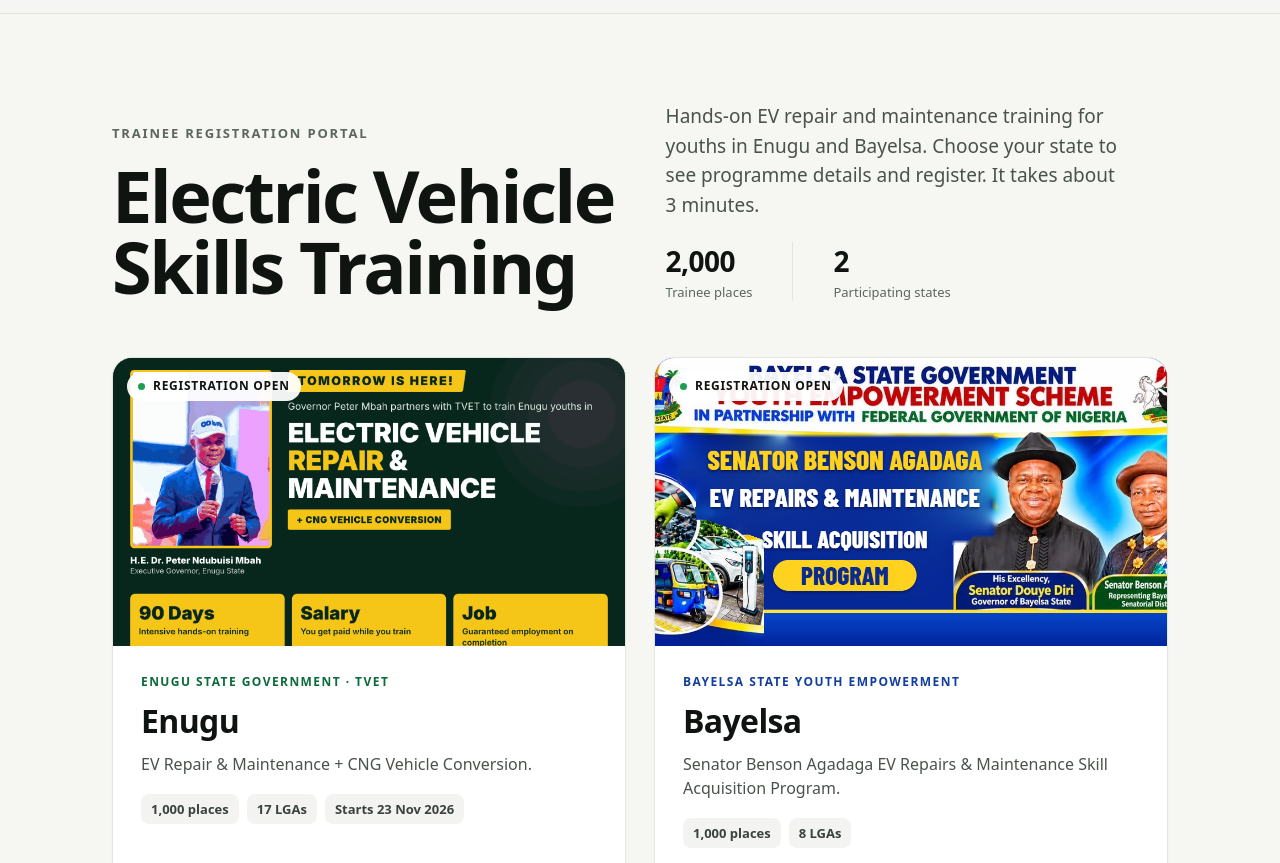
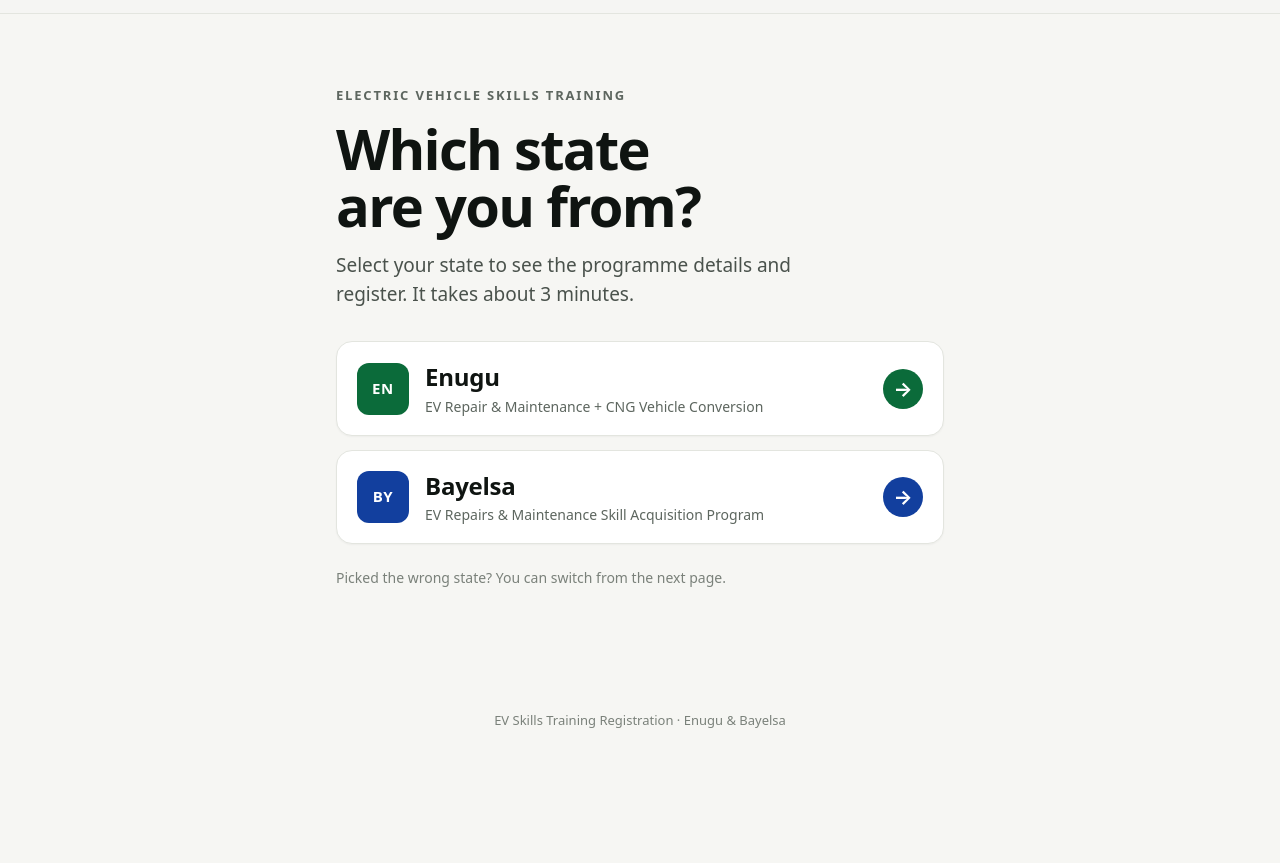
Before and after one commit to u4believe/EV-Trainee, a plain HTML site: page site/index.html in a window 1280 px wide. Shown: the part 51-914 px from the top of the page. After the commit the page ends 800 px from the top, so only its background shows below. Drawn offline with Linux system fonts and the light colour scheme.

Commit message:
Add new landing page

```diff
--- a/site/assets/app.js
+++ b/site/assets/app.js
@@ -4,8 +4,8 @@
  * against drive-by posts, not authentication.
  * ========================================================================== */
 var REG_CONFIG = {
-  endpoint: '',            // Apps Script web app URL, ends in /exec
-  token: '',               // must equal FORM_TOKEN in Script Properties
+  endpoint: 'https://script.google.com/macros/s/AKfycbzgudP9iEpdKOfjFbcbSGy8QJYxQDGclpq62u2v9_Q46kMwpyqOoMZgc06mTDBHVbke/exec',            // Apps Script web app URL, ends in /exec
+  token: '042bce7454dd4cf9979aebe24ab4bb39',               // must equal FORM_TOKEN in Script Properties
   timeoutMs: 30000,
   states: {
     Enugu: {
--- a/site/assets/styles.css
+++ b/site/assets/styles.css
@@ -47,51 +47,30 @@ button { font: inherit; }
 .brand { display: flex; align-items: center; gap: 10px; font-weight: 800; font-size: 16px; letter-spacing: -.01em; }
 .brand-mark { width: 30px; height: 30px; border-radius: 8px; background: var(--ink); color: #d7f25c; display: flex; align-items: center; justify-content: center; font-size: 13px; font-weight: 800; }
 .pill { padding: 6px 12px; border-radius: 999px; border: 1px solid #d9dcd4; font-size: 13px; font-weight: 600; color: #3a423c; white-space: nowrap; }
-.landing { max-width: 1120px; width: 100%; margin: 0 auto; padding: clamp(40px, 7vw, 88px) clamp(16px, 4vw, 32px) clamp(32px, 5vw, 56px); display: flex; flex-direction: column; gap: clamp(32px, 5vw, 56px); }
-.intro { display: grid; grid-template-columns: 1fr; gap: clamp(24px, 4vw, 56px); align-items: end; }
-@media (min-width: 900px) { .intro { grid-template-columns: 1fr 1fr; } }
-.intro-title { display: flex; flex-direction: column; gap: 18px; }
 .kicker { margin: 0; font-size: 13px; font-weight: 600; letter-spacing: .14em; text-transform: uppercase; color: #5d665f; }
-.landing h1 { margin: 0; font-size: clamp(38px, 6.4vw, 72px); line-height: .98; font-weight: 800; letter-spacing: -.035em; text-wrap: balance; }
-.intro-side { display: flex; flex-direction: column; gap: 22px; }
-.lede { margin: 0; font-size: clamp(17px, 1.6vw, 19px); line-height: 1.55; color: #4a524c; max-width: 480px; text-wrap: pretty; }
-.stats { display: flex; gap: clamp(20px, 4vw, 40px); flex-wrap: wrap; }
-.stat-n { font-size: 28px; font-weight: 800; letter-spacing: -.02em; }
-.stat-l { font-size: 13px; color: #5d665f; margin-top: 2px; }
-.stat-rule { width: 1px; background: #e3e5df; }
-.states { display: grid; grid-template-columns: 1fr; gap: clamp(16px, 2.5vw, 28px); }
-@media (min-width: 640px) { .states { grid-template-columns: 1fr 1fr; } }
-.state-card {
-  display: flex; flex-direction: column; background: #fff; border: 1px solid #e3e5df; border-radius: 20px;
-  overflow: hidden; color: var(--ink); text-decoration: none; box-shadow: 0 1px 2px rgba(15,20,17,.04);
-  transition: transform .2s ease, box-shadow .2s ease, border-color .2s ease;
+.lede { margin: 0; font-size: clamp(17px, 1.6vw, 19px); line-height: 1.55; color: #4a524c; max-width: 520px; text-wrap: pretty; }
+.ask { width: 100%; max-width: 640px; margin: 0 auto; padding: clamp(40px, 9vh, 96px) 16px 40px; display: flex; flex-direction: column; gap: 16px; }
+.ask h1 { margin: 0; font-size: clamp(34px, 6vw, 56px); line-height: 1.02; font-weight: 800; letter-spacing: -.03em; text-wrap: balance; }
+.choices { display: flex; flex-direction: column; gap: 14px; margin-top: 16px; }
+.choice {
+  display: flex; align-items: center; gap: 16px; min-height: 88px; padding: 18px 20px;
+  background: #fff; border: 1.5px solid #e3e5df; border-radius: 16px; color: var(--ink); text-decoration: none;
+  box-shadow: 0 1px 2px rgba(15,20,17,.04); transition: border-color .15s, box-shadow .15s, transform .15s;
 }
-.state-card:hover { transform: translateY(-3px); box-shadow: 0 18px 40px -18px rgba(15,20,17,.28); border-color: #cfd3cb; color: var(--ink); }
-.state-media { position: relative; aspect-ratio: 16 / 9; overflow: hidden; }
-.enugu .state-media { background: var(--enugu); }
-.bayelsa .state-media { background: var(--bayelsa); }
-.state-media img { width: 100%; height: 100%; object-fit: cover; display: block; }
-.open-badge { position: absolute; left: 14px; top: 14px; display: flex; align-items: center; gap: 8px; padding: 6px 11px; border-radius: 999px; background: rgba(255,255,255,.94); font-size: 12px; font-weight: 700; letter-spacing: .06em; text-transform: uppercase; }
-.open-badge .dot { width: 7px; height: 7px; border-radius: 50%; background: #1f9d55; }
-.state-body { display: flex; flex-direction: column; gap: 18px; padding: clamp(20px, 3vw, 28px); flex: 1; }
-.state-text { display: flex; flex-direction: column; gap: 8px; }
-.state-tag { font-size: 12px; font-weight: 600; letter-spacing: .12em; text-transform: uppercase; }
-.enugu .state-tag { color: var(--enugu); }
-.bayelsa .state-tag { color: var(--bayelsa); }
-.state-name { font-size: clamp(26px, 3.4vw, 32px); font-weight: 800; letter-spacing: -.02em; }
-.state-desc { font-size: 16px; line-height: 1.5; color: #4a524c; text-wrap: pretty; }
-.chips { display: flex; flex-wrap: wrap; gap: 8px; }
-.chips span { padding: 6px 10px; border-radius: 8px; background: #f3f4f1; font-size: 13px; font-weight: 600; color: #3a423c; }
-.state-cta { margin-top: auto; display: flex; align-items: center; justify-content: space-between; gap: 12px; padding: 14px 18px; border-radius: 12px; color: #fff; font-weight: 700; font-size: 16px; min-height: 52px; }
-.state-cta span:last-child { font-size: 20px; }
-.enugu .state-cta { background: var(--enugu); }
-.bayelsa .state-cta { background: var(--bayelsa); }
-.steps { list-style: none; margin: 0; padding: 0; display: grid; grid-template-columns: 1fr; gap: 1px; background: #e3e5df; border: 1px solid #e3e5df; border-radius: 16px; overflow: hidden; }
-@media (min-width: 720px) { .steps { grid-template-columns: repeat(3, 1fr); } }
-.steps li { background: #fff; padding: 20px 22px; display: flex; gap: 14px; align-items: flex-start; }
-.step-n { font-size: 13px; font-weight: 700; color: #8a928b; padding-top: 2px; }
-.step-t { font-weight: 700; }
-.step-d { font-size: 14px; line-height: 1.45; color: #5d665f; margin-top: 4px; }
+.choice:hover, .choice:focus-visible { color: var(--ink); transform: translateY(-2px); box-shadow: 0 14px 30px -16px rgba(15,20,17,.3); }
+.choice.enugu:hover, .choice.enugu:focus-visible { border-color: var(--enugu); }
+.choice.bayelsa:hover, .choice.bayelsa:focus-visible { border-color: var(--bayelsa); }
+.choice:active { transform: none; }
+.choice-mark { flex: none; width: 52px; height: 52px; border-radius: 12px; display: flex; align-items: center; justify-content: center; color: #fff; font-weight: 800; font-size: 15px; letter-spacing: .04em; }
+.enugu .choice-mark { background: var(--enugu); }
+.bayelsa .choice-mark { background: var(--bayelsa); }
+.choice-text { flex: 1; min-width: 0; display: flex; flex-direction: column; gap: 3px; }
+.choice-name { font-size: 24px; font-weight: 800; letter-spacing: -.01em; }
+.choice-sub { font-size: 14px; line-height: 1.4; color: #5d665f; }
+.choice-arrow { flex: none; width: 40px; height: 40px; border-radius: 50%; display: flex; align-items: center; justify-content: center; font-size: 20px; font-weight: 700; color: #fff; }
+.enugu .choice-arrow { background: var(--enugu); }
+.bayelsa .choice-arrow { background: var(--bayelsa); }
+.ask-note { margin: 8px 0 0; font-size: 14px; color: #7a817a; }
 
 /* ---------- state info (hero) ---------- */
 .hero { color: #fff; padding: 12px 16px 24px; }
--- a/site/index.html
+++ b/site/index.html
@@ -15,60 +15,31 @@
   </div>
 </header>
 <main>
-  <div class="landing">
-    <div class="intro">
-      <div class="intro-title">
-        <p class="kicker">Trainee registration portal</p>
-        <h1>Electric Vehicle Skills Training</h1>
-      </div>
-      <div class="intro-side">
-        <p class="lede">Hands-on EV repair and maintenance training for youths in Enugu and Bayelsa. Choose your state to see programme details and register. It takes about 3 minutes.</p>
-        <div class="stats">
-          <div><div class="stat-n">2,000</div><div class="stat-l">Trainee places</div></div>
-          <div class="stat-rule" aria-hidden="true"></div>
-          <div><div class="stat-n">2</div><div class="stat-l">Participating states</div></div>
-        </div>
-      </div>
-    </div>
+  <div class="ask">
+    <p class="kicker">Electric Vehicle Skills Training</p>
+    <h1 id="ask-title">Which state are you from?</h1>
+    <p class="lede">Select your state to see the programme details and register. It takes about 3 minutes.</p>
 
-    <nav class="states" aria-label="Choose your state">
-      <a class="state-card enugu" href="enugu/">
-        <div class="state-media">
-          <img src="assets/enugu-flyer.png" alt="" style="object-position:center 28%">
-          <span class="open-badge"><span class="dot" aria-hidden="true"></span>Registration open</span>
-        </div>
-        <div class="state-body">
-          <div class="state-text">
-            <div class="state-tag">Enugu State Government · TVET</div>
-            <div class="state-name">Enugu</div>
-            <div class="state-desc">EV Repair &amp; Maintenance + CNG Vehicle Conversion.</div>
-          </div>
-          <div class="chips"><span>1,000 places</span><span>17 LGAs</span><span>Starts 23 Nov 2026</span></div>
-          <div class="state-cta"><span>Register as Enugu trainee</span><span aria-hidden="true">→</span></div>
-        </div>
+    <nav class="choices" aria-labelledby="ask-title">
+      <a class="choice enugu" href="enugu/">
+        <span class="choice-mark" aria-hidden="true">EN</span>
+        <span class="choice-text">
+          <span class="choice-name">Enugu</span>
+          <span class="choice-sub">EV Repair &amp; Maintenance + CNG Vehicle Conversion</span>
+        </span>
+        <span class="choice-arrow" aria-hidden="true">→</span>
       </a>
-      <a class="state-card bayelsa" href="bayelsa/">
-        <div class="state-media">
-          <img src="assets/bayelsa-banner.png" alt="" style="object-position:center 40%">
-          <span class="open-badge"><span class="dot" aria-hidden="true"></span>Registration open</span>
-        </div>
-        <div class="state-body">
-          <div class="state-text">
-            <div class="state-tag">Bayelsa State Youth Empowerment</div>
-            <div class="state-name">Bayelsa</div>
-            <div class="state-desc">Senator Benson Agadaga EV Repairs &amp; Maintenance Skill Acquisition Program.</div>
-          </div>
-          <div class="chips"><span>1,000 places</span><span>8 LGAs</span></div>
-          <div class="state-cta"><span>Register as Bayelsa trainee</span><span aria-hidden="true">→</span></div>
-        </div>
+      <a class="choice bayelsa" href="bayelsa/">
+        <span class="choice-mark" aria-hidden="true">BY</span>
+        <span class="choice-text">
+          <span class="choice-name">Bayelsa</span>
+          <span class="choice-sub">EV Repairs &amp; Maintenance Skill Acquisition Program</span>
+        </span>
+        <span class="choice-arrow" aria-hidden="true">→</span>
       </a>
     </nav>
 
-    <ol class="steps">
-      <li><span class="step-n">01</span><div><div class="step-t">Choose your state</div><div class="step-d">View the programme flyer and details.</div></div></li>
-      <li><span class="step-n">02</span><div><div class="step-t">Fill the form</div><div class="step-d">Personal, contact and next-of-kin details.</div></div></li>
-      <li><span class="step-n">03</span><div><div class="step-t">Get your Registration ID</div><div class="step-d">Keep it for enrolment at the centre.</div></div></li>
-    </ol>
+    <p class="ask-note">Picked the wrong state? You can switch from the next page.</p>
   </div>
 </main>
 <footer>EV Skills Training Registration · Enugu &amp; Bayelsa</footer>
```
Also changed, not shown: Screenshot 2026-11-19 104307.png (added), 2 other files.
